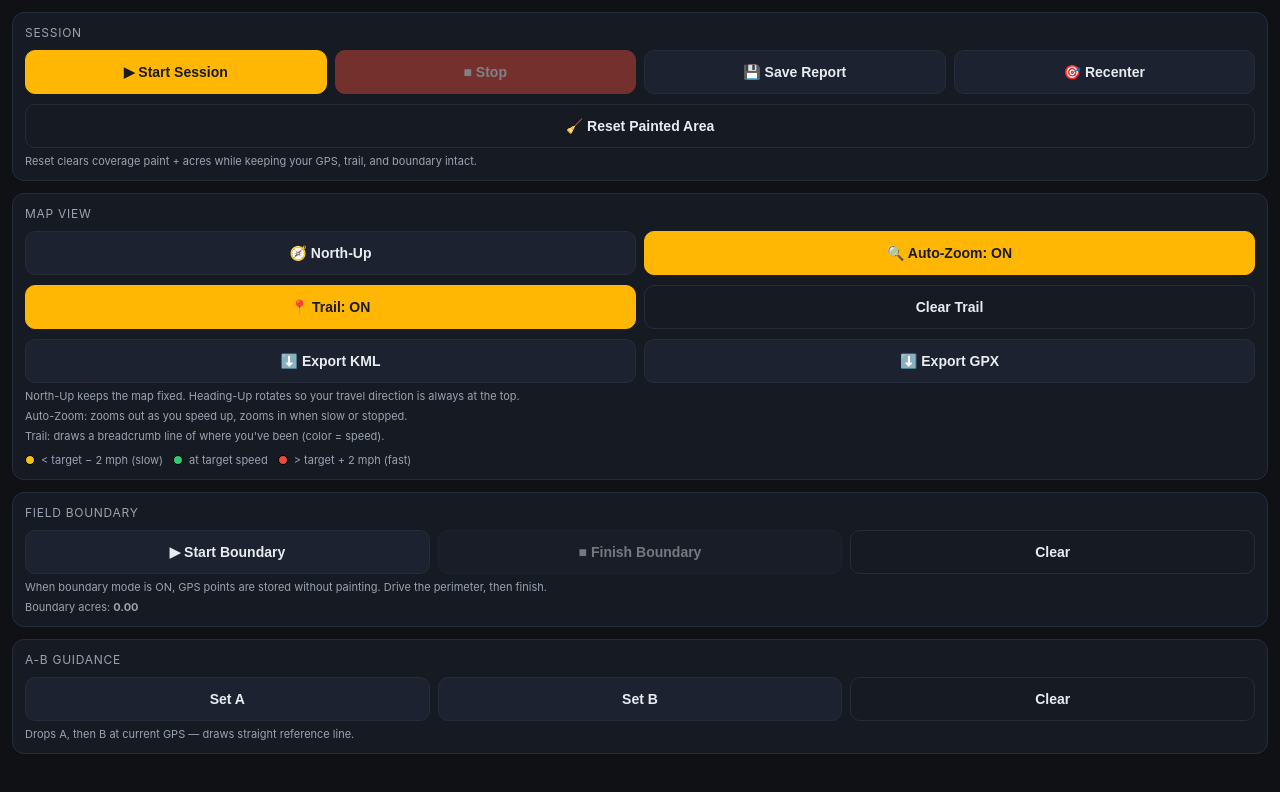
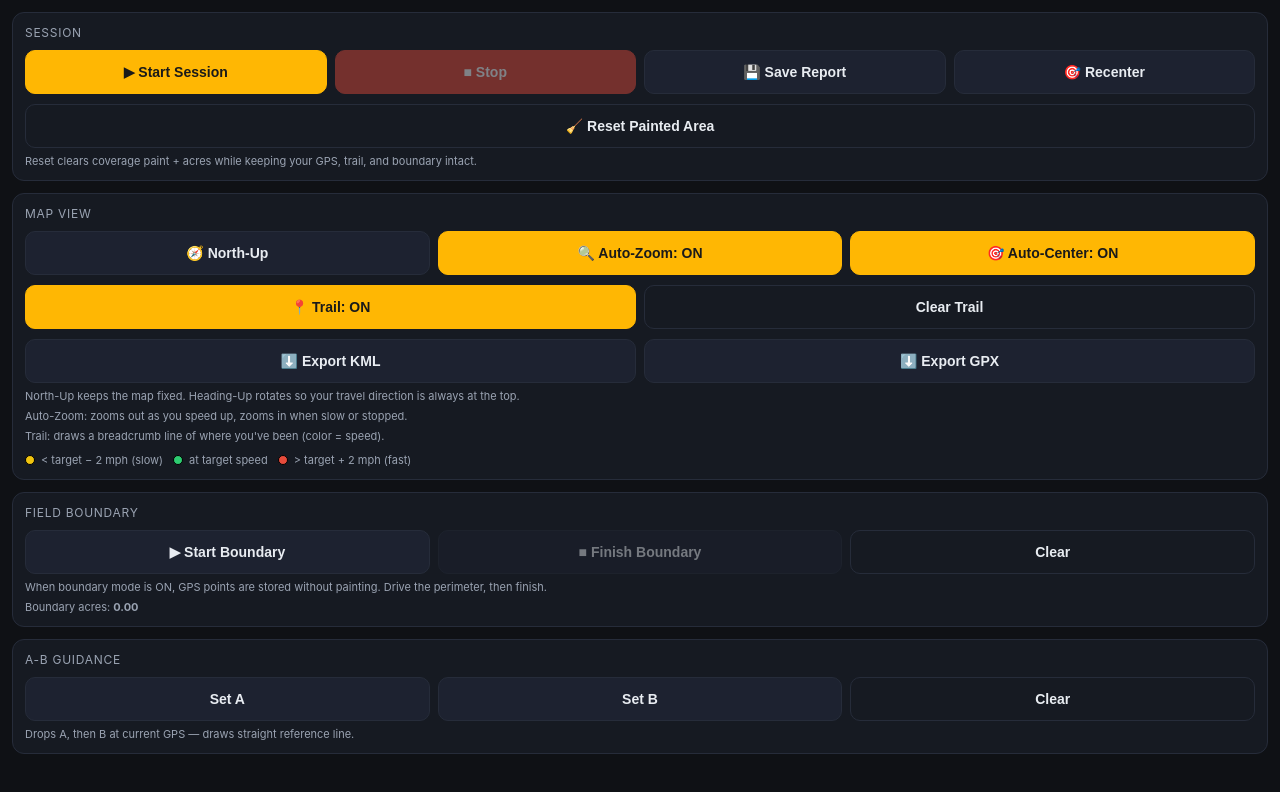
Before and after one commit to Otto-9092/Updated-farming-app, a plain HTML site: page index.html in a window 1280 px wide. Shown: the part 856-1648 px from the top of the page. Drawn offline with Linux system fonts and the light colour scheme; some packages are replaced by stand-ins of ours.

Commit message:
Update index.html

```diff
--- a/index.html
+++ b/index.html
@@ -99,6 +99,7 @@
   <div class="btn-row">
     <button id="btnOrient" class="btn">🧭 North-Up</button>
     <button id="btnAutoZoom" class="btn active-toggle">🔍 Auto-Zoom: ON</button>
+    <button id="btnAutoCenter" class="btn active-toggle">🎯 Auto-Center: ON</button>
   </div>
   <div class="btn-row">
   <button id="btnTrail" class="btn active-toggle">📍 Trail: ON</button>
```
